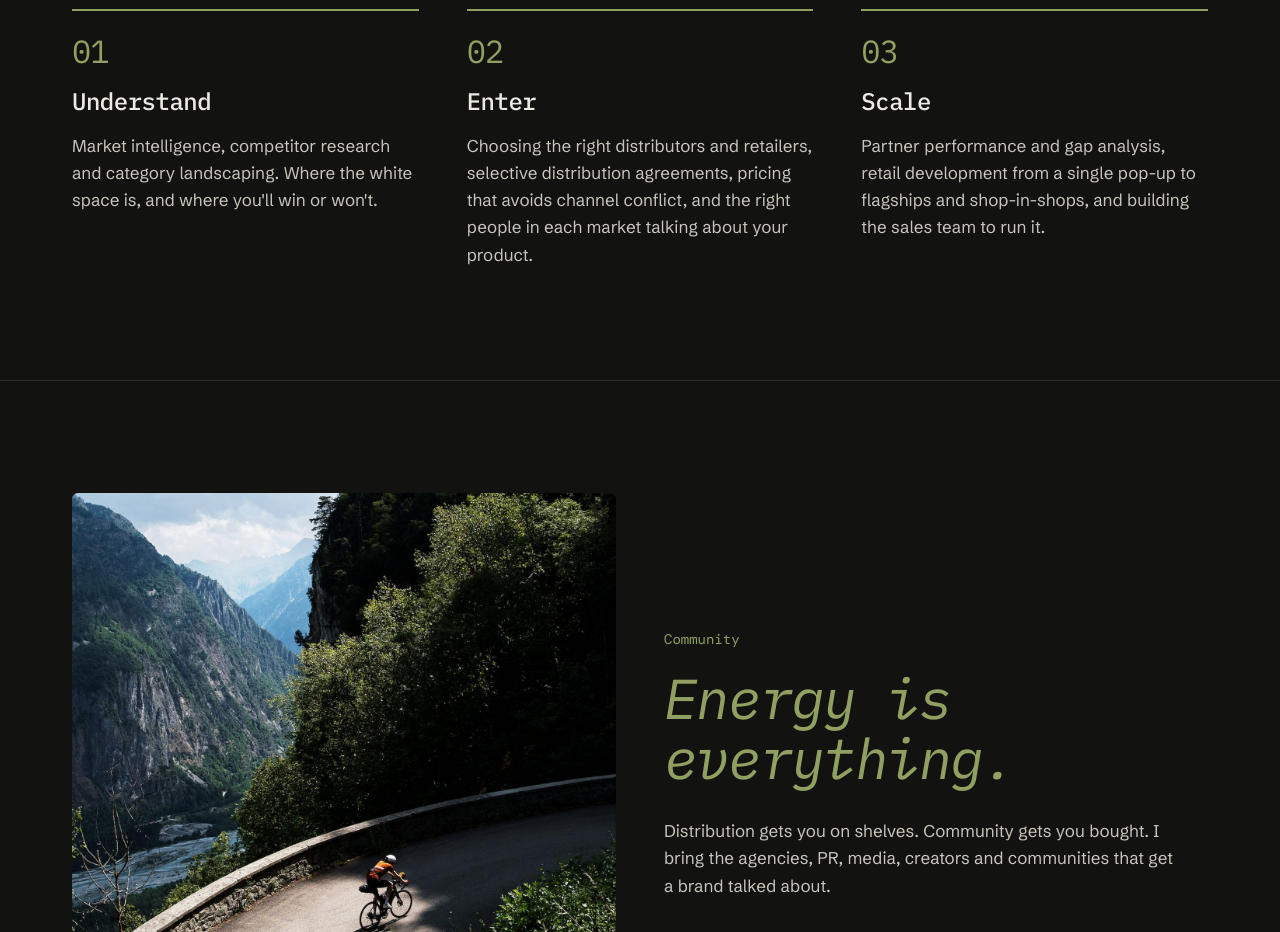
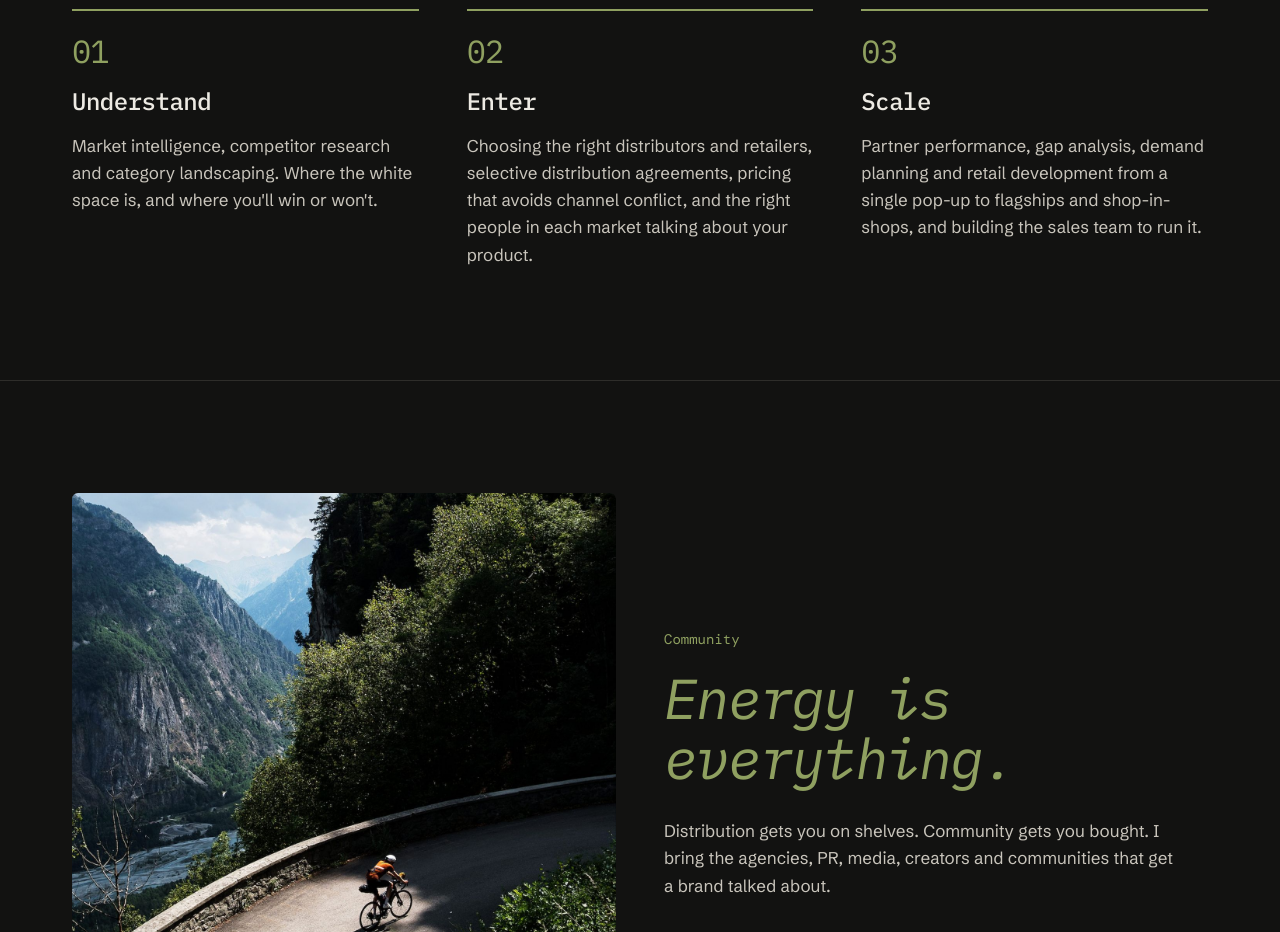
Before and after one commit to bexhayes/throughline-site, a plain HTML site: page index.html in a window 1280 px wide. Shown: the part 1880-2812 px from the top of the page. Drawn offline with nearby package versions, Linux system fonts and the light colour scheme.

Commit message:
Scale stage: add demand planning
Co-Authored-By: Claude Opus 5.5 <noreply@anthropic.com>
Claude-Session: https://claude.ai/code/session_01AmGfSpbaoMdJemTXeUSDX2

```diff
--- a/index.html
+++ b/index.html
@@ -240,7 +240,7 @@ figure{margin:0}
       <div class="col stage">
         <p class="num">03</p>
         <h3>Scale</h3>
-        <p class="body">Partner performance and gap analysis, retail development from a single pop-up to flagships and shop-in-shops, and building the sales team to run it.</p>
+        <p class="body">Partner performance, gap analysis, demand planning and retail development from a single pop-up to flagships and shop-in-shops, and building the sales team to run it.</p>
       </div>
     </div>
   </div>
```
